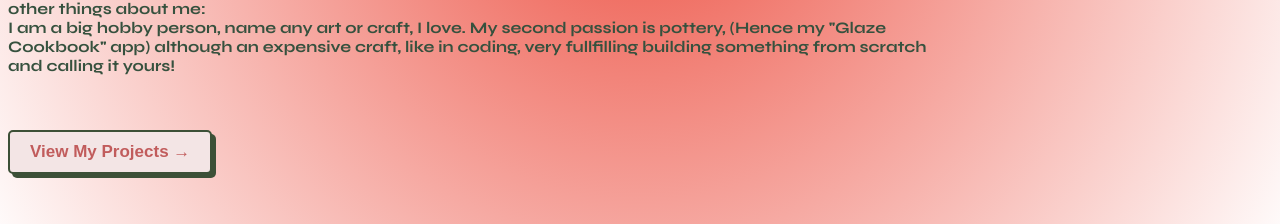
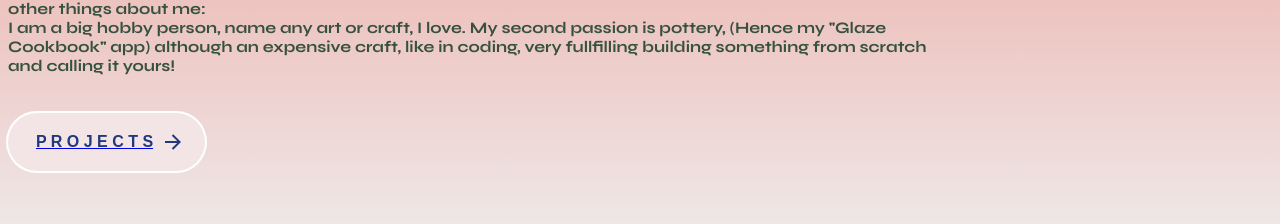
Before and after one commit to emilyThesecond/personal-portfolio, a React (Vite) app: page / in a window 1280 px wide. Shown: the part 532-756 px from the top of the page. Built offline with nearby package versions, Linux system fonts and the light colour scheme.

Commit message:
new button

```diff
--- a/src/index.css
+++ b/src/index.css
@@ -6,9 +6,12 @@
   color-scheme: light dark;
   color: rgb(54, 81, 62);
   background: radial-gradient(circle, rgb(177, 182, 141), rgb(116, 151, 204));
-  min-height: 100vh; /* Ensure the container extends to at least the full height of the viewport */
+  min-height: 100vh;
   background: radial-gradient(circle, rgb(237, 84, 70), rgb(255, 255, 255));
   /* background: radial-gradient(circle, rgba(238,174,202,1) 0%, rgba(148,187,233,1) 100%); */
+  /* background: radial-gradient(circle, rgba(148,187,233,1), rgb(153, 10, 7)); */
+  background: linear-gradient(0deg, rgba(238, 238, 238, 1) 0%, rgba(237, 84, 70, 1) 120%);
+
 
   background-size: cover;
   background-repeat: no-repeat;
@@ -18,46 +21,15 @@
   font-weight: 800;
   font-style: normal;
   font-size: 6vmin;
-
-
-}
-form {
-  border: 2px solid rgb(54, 81, 62);
-  background-color: rgba(242, 250, 245, 0.531);
-  color: rgb(232, 157, 157);
-
-
-}
-input, textarea {
-  background-color: rgb(234, 180, 180);
+  /* color: #333; */
 
 }
 
-input[type="submit"] {
-  background-color: #d76055;
-  color: white;
-  border: none;
-  border-radius: 5px;
-  padding: 10px 20px;
-  cursor: pointer;
-  font-family: "Syne", sans-serif;
-  font-optical-sizing: auto;
-  font-weight: 800;
-  font-style: normal;
-  font-size: 2vmin;
-}
-label {
-  display: block;
-  /* margin-bottom: 5px; */
-}
 .home {
   font-size: 8vmin;
   /* height: 100vmin; */
 }
 
-/* .contact {
-  height: 100vmin;
-} */
 .nav a {
   color: rgb(54, 81, 62);
   font-size: 3vmin;
@@ -134,6 +106,35 @@ label {
   border-radius: 5px;
 }
 
+form {
+  border: 2px solid rgb(54, 81, 62);
+  background-color: rgba(242, 250, 245, 0.531);
+  color: rgb(232, 157, 157);
+
+
+}
+input, textarea {
+  background-color: rgb(234, 180, 180);
+
+}
+
+input[type="submit"] {
+  background-color: #d76055;
+  color: white;
+  border: none;
+  border-radius: 5px;
+  padding: 10px 20px;
+  cursor: pointer;
+  font-family: "Syne", sans-serif;
+  font-optical-sizing: auto;
+  font-weight: 800;
+  font-style: normal;
+  font-size: 2vmin;
+}
+label {
+  display: block;
+  /* margin-bottom: 5px; */
+}
 .button {
   --font-color: #c15c5c;
   /* --bg-color: #f3e5e5; */
@@ -149,3 +150,90 @@ label {
   cursor: pointer;
 
 }
+.animated-button {
+  position: relative;
+  display: flex;
+  align-items: center;
+  gap: 4px;
+  padding: 16px 36px;
+  border: 4px solid;
+  border-color: transparent;
+  font-size: 16px;
+  background-color: #f3e5e5;
+  border-radius: 100px;
+  font-weight: 600;
+  color: #1f387e;
+  box-shadow: 0 0 0 2px #ffffff;
+  cursor: pointer;
+  overflow: hidden;
+  transition: all 0.6s cubic-bezier(0.23, 1, 0.32, 1);
+}
+
+.animated-button svg {
+  position: absolute;
+  width: 24px;
+  fill: #1f387e;
+  z-index: 9;
+  transition: all 0.8s cubic-bezier(0.23, 1, 0.32, 1);
+}
+
+.animated-button .arr-1 {
+  right: 16px;
+}
+
+.animated-button .arr-2 {
+  left: -25%;
+}
+
+.animated-button .circle {
+  position: absolute;
+  top: 50%;
+  left: 50%;
+  transform: translate(-50%, -50%);
+  width: 20px;
+  height: 20px;
+  background-color: #bc5050;
+  border-radius: 50%;
+  opacity: 0;
+  transition: all 0.8s cubic-bezier(0.23, 1, 0.32, 1);
+}
+
+.animated-button .text {
+  position: relative;
+  z-index: 1;
+  transform: translateX(-12px);
+  transition: all 0.8s cubic-bezier(0.23, 1, 0.32, 1);
+}
+
+.animated-button:hover {
+  box-shadow: 0 0 0 12px transparent;
+  color: #212121;
+  border-radius: 12px;
+}
+
+.animated-button:hover .arr-1 {
+  right: -25%;
+}
+
+.animated-button:hover .arr-2 {
+  left: 16px;
+}
+
+.animated-button:hover .text {
+  transform: translateX(12px);
+}
+
+.animated-button:hover svg {
+  fill: #1f387e;
+}
+
+.animated-button:active {
+  scale: 0.95;
+  box-shadow: 0 0 0 4px rgb(231, 151, 151);
+}
+
+.animated-button:hover .circle {
+  width: 220px;
+  height: 220px;
+  opacity: 1;
+}
--- a/src/pages/About.jsx
+++ b/src/pages/About.jsx
@@ -15,9 +15,20 @@ const About = () => {
       <img className='me' src="https://i.imgur.com/DMWQYjU.png" alt="Picture of Emily Segundo" />
       </div>
       <Link to='/projects'>
-      <button class="button">
-        View My Projects →
-        </button>
+      <button class="animated-button">
+  <svg xmlns="http://www.w3.org/2000/svg" class="arr-2" viewBox="0 0 24 24">
+    <path
+      d="M16.1716 10.9999L10.8076 5.63589L12.2218 4.22168L20 11.9999L12.2218 19.778L10.8076 18.3638L16.1716 12.9999H4V10.9999H16.1716Z"
+    ></path>
+  </svg>
+  <span class="text">P R O J E C T S</span>
+  <span class="circle"></span>
+  <svg xmlns="http://www.w3.org/2000/svg" class="arr-1" viewBox="0 0 24 24">
+    <path
+      d="M16.1716 10.9999L10.8076 5.63589L12.2218 4.22168L20 11.9999L12.2218 19.778L10.8076 18.3638L16.1716 12.9999H4V10.9999H16.1716Z"
+    ></path>
+  </svg>
+</button>
       </Link>
     </div>
   )
--- a/src/pages/Projects.jsx
+++ b/src/pages/Projects.jsx
@@ -30,6 +30,9 @@ const Projects = () => {
         <img src="https://i.imgur.com/86E64Nb.png" alt="Project 3" />
       </div>
     </div>
+    <button class="button">
+        Contact me →
+        </button>
     </div>
   );
 };
```
